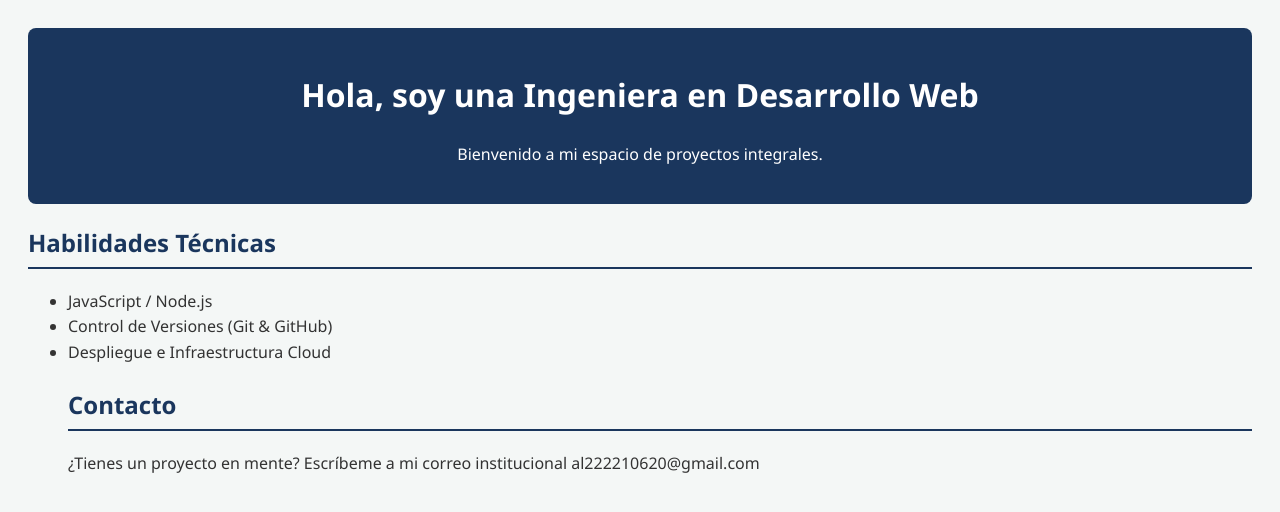
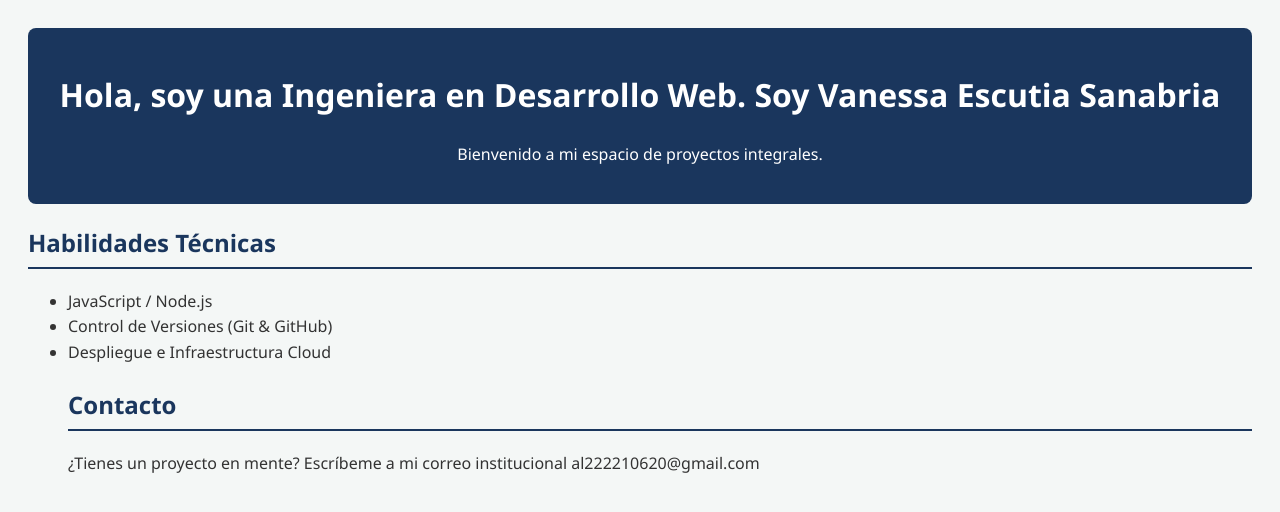
Before and after one commit to VanessaEscutia/portafolio-profesional., a plain HTML site: page index.html in a window 1280 px wide. Drawn offline with Linux system fonts and the light colour scheme.

Commit message:
Add full name to header in index.html

```diff
--- a/index.html
+++ b/index.html
@@ -9,7 +9,7 @@
 <body>
 <header>
 
-<h1>Hola, soy una Ingeniera en Desarrollo Web</h1>
+<h1>Hola, soy una Ingeniera en Desarrollo Web. Soy Vanessa Escutia Sanabria</h1>
 <p>Bienvenido a mi espacio de proyectos integrales. </p>
 </header>
 <main>
```
